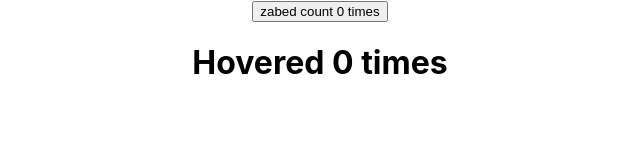
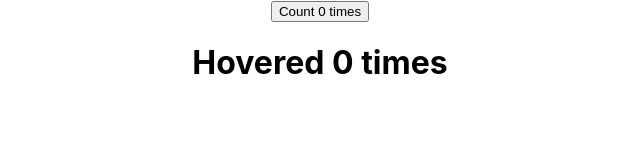
Before and after one commit to zabedalam/React-material, a React (Create React App) app: page / in a window 1280 px wide. Shown: the top 160 px of the page, without its empty margins (320-960 px from the left). Built offline with nearby package versions, Linux system fonts and the light colour scheme.

Commit message:
render props initialized

```diff
--- a/src/App.js
+++ b/src/App.js
@@ -29,6 +29,8 @@ import Hero from './components/Hero';
 import ErrorBoundary from './components/ErrorBoundary';
 import ClickCounter from './components/ClickCounter';
 import HoverComponent from './components/HoverComponent';
+import ClickCounterTwo from './components/ClickCounterTwo';
+import HoveredComponentTwo from './components/HoveredComponentTwo';
 
 
 
@@ -36,8 +38,10 @@ import HoverComponent from './components/HoverComponent';
 function App() {
   return (
     <div className="App">
-      <ClickCounter name='zabed'></ClickCounter>
-      <HoverComponent></HoverComponent>
+      <ClickCounterTwo></ClickCounterTwo>
+      <HoveredComponentTwo></HoveredComponentTwo>
+      {/* <ClickCounter name='zabed'></ClickCounter>
+      <HoverComponent></HoverComponent> */}
       {/* <ErrorBoundary><Hero heroName='zabed'></Hero></ErrorBoundary>
       <ErrorBoundary><Hero heroName='zaif'></Hero></ErrorBoundary>
       <ErrorBoundary><Hero heroName='Jocker'></Hero></ErrorBoundary> */}
--- /dev/null
+++ b/src/components/ClickCounterTwo.jsx
@@ -0,0 +1,27 @@
+import React, { Component } from 'react'
+
+class ClickCounterTwo extends Component {
+    constructor(props) {
+      super(props)
+
+      this.state = {
+         count:0
+      }
+    }
+
+    incrementHandler=()=>{
+        this.setState((prevState=>{
+            return{count:prevState.count+1}
+        }))
+    }
+  render() {
+      const {count}=this.state
+    return (
+      <>
+        <button onClick={this.incrementHandler}>Count {count} times</button>
+      </>
+    )
+  }
+}
+
+export default ClickCounterTwo
--- /dev/null
+++ b/src/components/HoveredComponentTwo.jsx
@@ -0,0 +1,28 @@
+import React, { Component } from 'react'
+
+class HoveredComponentTwo extends Component {
+constructor(props) {
+  super(props)
+
+  this.state = {
+     count:0
+  }
+}
+
+incrementHandler=()=>{
+    this.setState((prevState)=>{
+        return {count:prevState.count+1}
+    })
+}
+
+  render() {
+      const {count}=this.state
+    return (
+      <>
+        <h1 onMouseOver={this.incrementHandler}>Hovered {count} times</h1>
+      </>
+    )
+  }
+}
+
+export default HoveredComponentTwo
```
